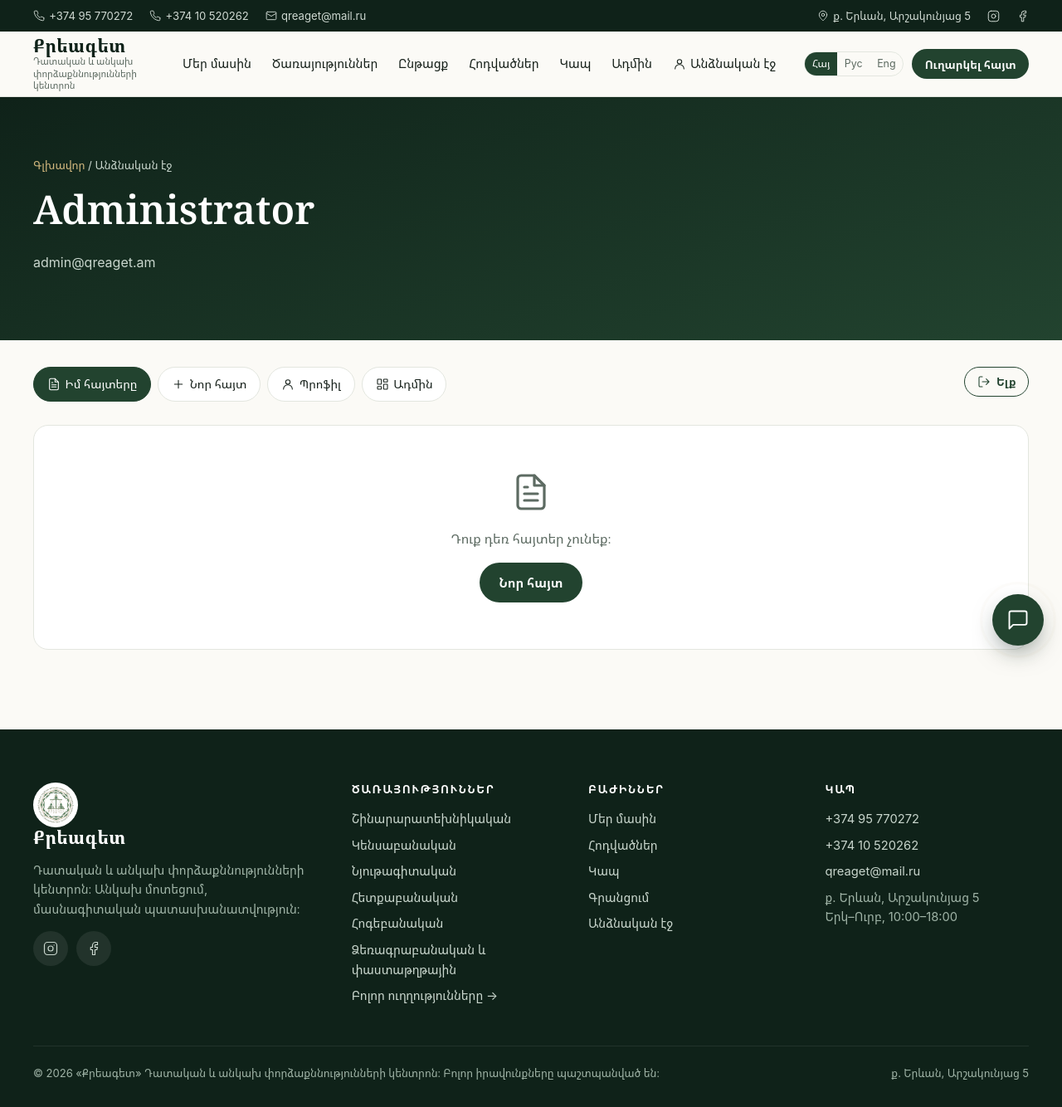
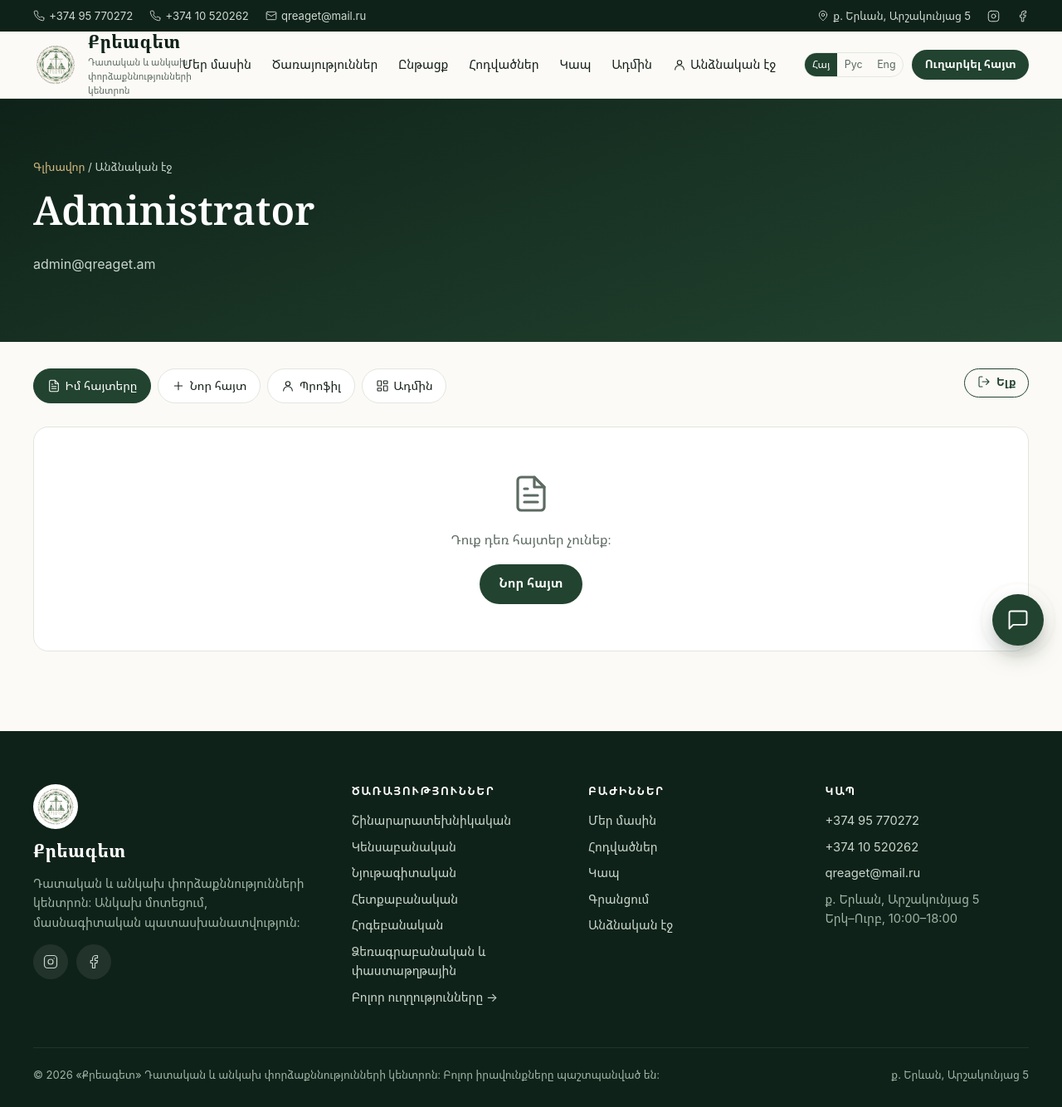
Before and after one commit to 790azat/qreaget, a Laravel app: page /account in a window 1280 px wide. Shown: the whole page at 83% size. Before the commit the page ends 1301 px from the top, so only its background shows below. Run offline with Laravel 12, Linux system fonts and the light colour scheme; a user stored in the database is signed in; data comes from the database, SQL or seed files in the repository; data that the repository does not hold is empty; some libraries are stand-ins or nearby versions.

Commit message:
Header logo back, sharp vector hero seal, spacing and button centring fixes (#6)
- Header: logo restored next to the site name; subtitle gets normal line spacing
- Hero watermark uses a vector trace of the seal (logo-mark.svg) instead of the 340px PNG
- About text: first-line indent on each paragraph
- Footer: gap between the round logo and the title
- Armenian button labels nudged up so they look centred
- CSS cache bump to v=9


Claude-Session: https://claude.ai/code/session_01HGDin8N3VWKzd6PoDMHAUq

Co-authored-by: Claude <noreply@anthropic.com>

```diff
--- a/public/css/site.css
+++ b/public/css/site.css
@@ -39,6 +39,9 @@ section{padding:96px 0}
 .btn-ghost{color:#fff;border-color:rgba(255,255,255,.35)}
 .btn-ghost:hover{background:rgba(255,255,255,.1);color:#fff}
 .btn-sm{padding:.55em 1.05em;font-size:.85rem}
+/* Armenian lowercase sits low in its line box (few capitals, many descenders): nudge the label up so it looks centred */
+html[lang="hy"] .btn{padding-top:.72em;padding-bottom:.98em}
+html[lang="hy"] .btn-sm{padding-top:.44em;padding-bottom:.66em}
 .btn-block{width:100%}
 
 /* header */
@@ -52,7 +55,7 @@ section{padding:96px 0}
 .brand{display:flex;align-items:center;gap:12px;color:var(--g900)}
 .brand img{width:54px;height:54px}
 .brand b{font-family:var(--serif);font-size:1.35rem;letter-spacing:.04em;display:block;line-height:1.1}
-.brand small{display:block;font-size:.7rem;color:var(--muted);max-width:220px;line-height:1.3}
+.brand small{display:block;font-size:.7rem;color:var(--muted);max-width:220px;line-height:1.55;margin-top:4px}
 .nav{display:flex;gap:4px;margin-left:auto;align-items:center}
 .nav a{white-space:nowrap;display:inline-flex;align-items:center;gap:.35em;color:var(--ink);padding:.5em .7em;border-radius:8px;font-size:.93rem;font-weight:500}
 .nav a:hover,.nav a.active{color:var(--g600);background:var(--g50)}
@@ -72,7 +75,7 @@ section{padding:96px 0}
 
 /* hero */
 .hero{position:relative;background:radial-gradient(1200px 600px at 85% 20%,rgba(184,151,90,.18),transparent 60%),linear-gradient(160deg,var(--g900),var(--g700));color:#e7eee9;padding:110px 0 120px;overflow:hidden}
-.hero::after{content:"";position:absolute;right:max(24px,calc(50% - 600px));top:50%;transform:translateY(-50%);width:min(500px,40vw);aspect-ratio:1;background:url(../images/logo.png) center/contain no-repeat;opacity:.4;filter:brightness(0) invert(1)}
+.hero::after{content:"";position:absolute;right:max(24px,calc(50% - 600px));top:50%;transform:translateY(-50%);width:min(500px,40vw);aspect-ratio:1;background:url(../images/logo-mark.svg) center/contain no-repeat;opacity:.4;filter:brightness(0) invert(1)}
 @media(max-width:900px){.hero::after{right:-80px;width:360px;opacity:.12}}
 .hero .container{position:relative;z-index:1;display:grid;grid-template-columns:1.25fr .75fr;gap:56px;align-items:center}
 .hero h1{color:#fff}
@@ -111,7 +114,7 @@ section{padding:96px 0}
 .about .grid:has(.has-photo){align-items:start}
 @media(max-width:900px){.about-visual.has-photo{position:relative;top:0;aspect-ratio:16/10}}
 .about-visual.has-photo img{width:100%;height:100%;object-fit:cover;mix-blend-mode:normal}
-.about-text p{font-size:1.02rem;margin:0 0 1em}
+.about-text p{font-size:1.02rem;margin:0 0 1em;text-indent:2em}
 @media(max-width:900px){.about .grid{grid-template-columns:1fr;gap:40px}}
 
 /* services */
@@ -270,6 +273,7 @@ table.t tr:last-child td{border-bottom:0}
 .footer h4{color:#fff;font-family:var(--sans);font-size:.85rem;text-transform:uppercase;letter-spacing:.12em;margin-bottom:16px}
 .footer a{color:#c9d6cd;display:block;margin-bottom:8px}
 .footer a:hover{color:var(--gold2)}
+.footer a.brand{display:flex;flex-direction:column;align-items:flex-start;gap:14px}
 .footer .brand b{color:#fff}
 .footer .brand img{background:#fff;border-radius:50%;padding:2px}
 .footer .bottom{border-top:1px solid rgba(255,255,255,.08);margin-top:40px;padding-top:22px;display:flex;justify-content:space-between;flex-wrap:wrap;gap:12px;font-size:.82rem}
--- a/resources/views/errors/layout.blade.php
+++ b/resources/views/errors/layout.blade.php
@@ -7,7 +7,7 @@
 <title>@yield('code') · Քրեագետ</title>
 <link rel="icon" type="image/png" href="{{ asset('favicon.png') }}">
 <link href="https://fonts.googleapis.com/css2?family=Noto+Sans+Armenian:wght@400;600&family=Noto+Serif+Armenian:wght@600&display=swap" rel="stylesheet">
-<link rel="stylesheet" href="{{ asset('css/site.css') }}?v=8">
+<link rel="stylesheet" href="{{ asset('css/site.css') }}?v=9">
 <style>
 .err{min-height:100vh;display:grid;place-items:center;text-align:center;padding:40px 16px;background:linear-gradient(160deg,var(--g900),var(--g700));color:#c9d6cd}
 .err img{width:120px;height:120px;background:#fff;border-radius:50%;padding:6px;margin:0 auto 24px}
--- a/resources/views/layouts/site.blade.php
+++ b/resources/views/layouts/site.blade.php
@@ -13,7 +13,7 @@
 <link rel="icon" type="image/png" href="{{ asset('favicon.png') }}">
 <link rel="preconnect" href="https://fonts.googleapis.com"><link rel="preconnect" href="https://fonts.gstatic.com" crossorigin>
 <link href="https://fonts.googleapis.com/css2?family=Noto+Sans+Armenian:wght@400;500;600;700&family=Noto+Serif+Armenian:wght@500;600;700&family=Noto+Sans:wght@400;500;600;700&family=Noto+Serif:ital,wght@0,500;0,600;1,500&display=swap" rel="stylesheet">
-<link rel="stylesheet" href="{{ asset('css/site.css') }}?v=8">
+<link rel="stylesheet" href="{{ asset('css/site.css') }}?v=9">
 {!! setting('analytics_code') !!}
 </head>
 <body>
@@ -34,6 +34,7 @@
 <header class="header">
   <div class="container">
     <a href="{{ route('home') }}" class="brand">
+      <img src="{{ asset('images/logo.png') }}" alt="{{ setting('site_name') }}">
       <span><b>{{ setting('site_name') }}</b><small>{{ __('site.tagline') }}</small></span>
     </a>
     <button class="burger" aria-label="Menu" onclick="document.querySelector('.nav').classList.toggle('open')"><x-icon name="menu" size="28"/></button>
```
Also changed, not shown: public/images/logo-mark.svg (added).
